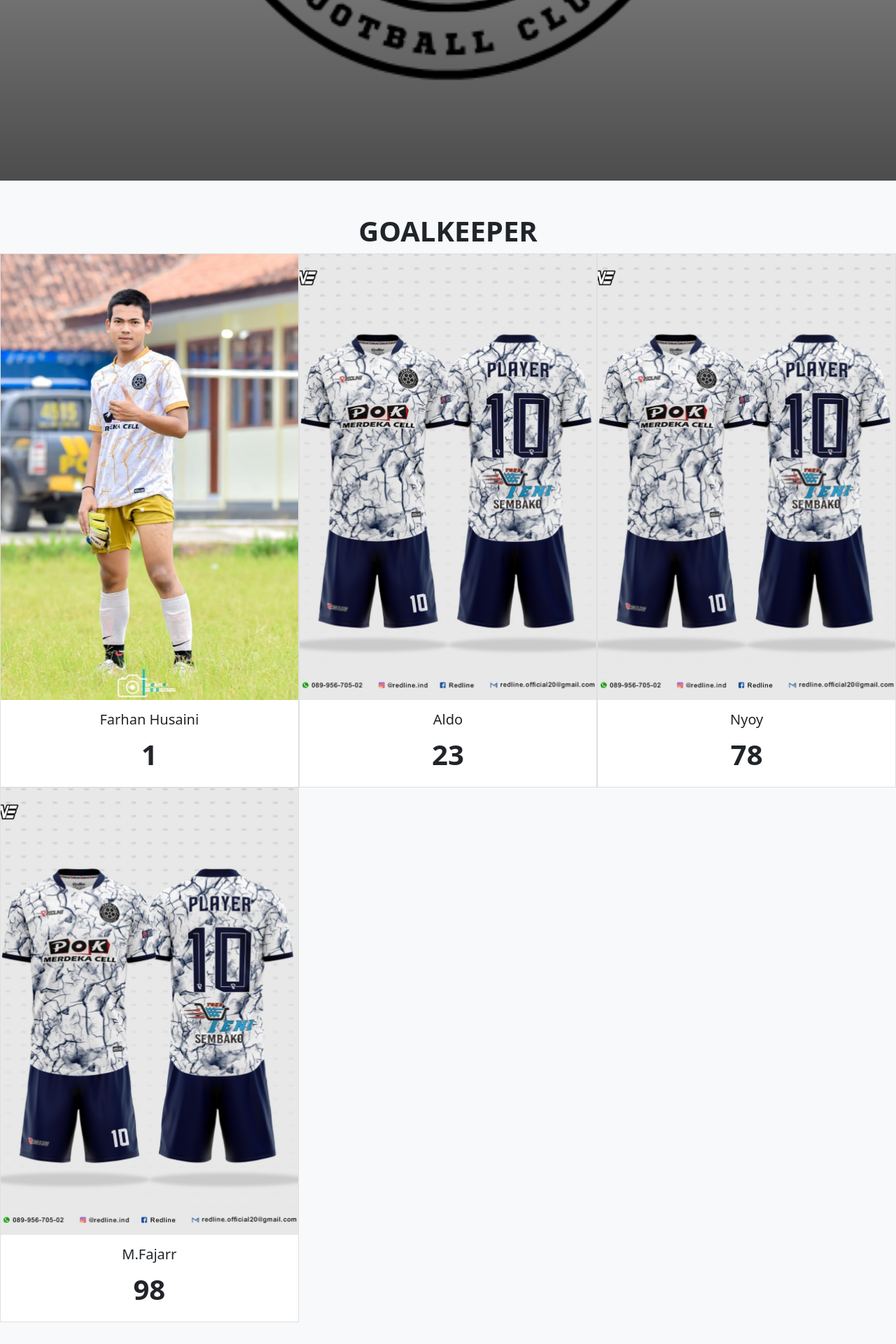
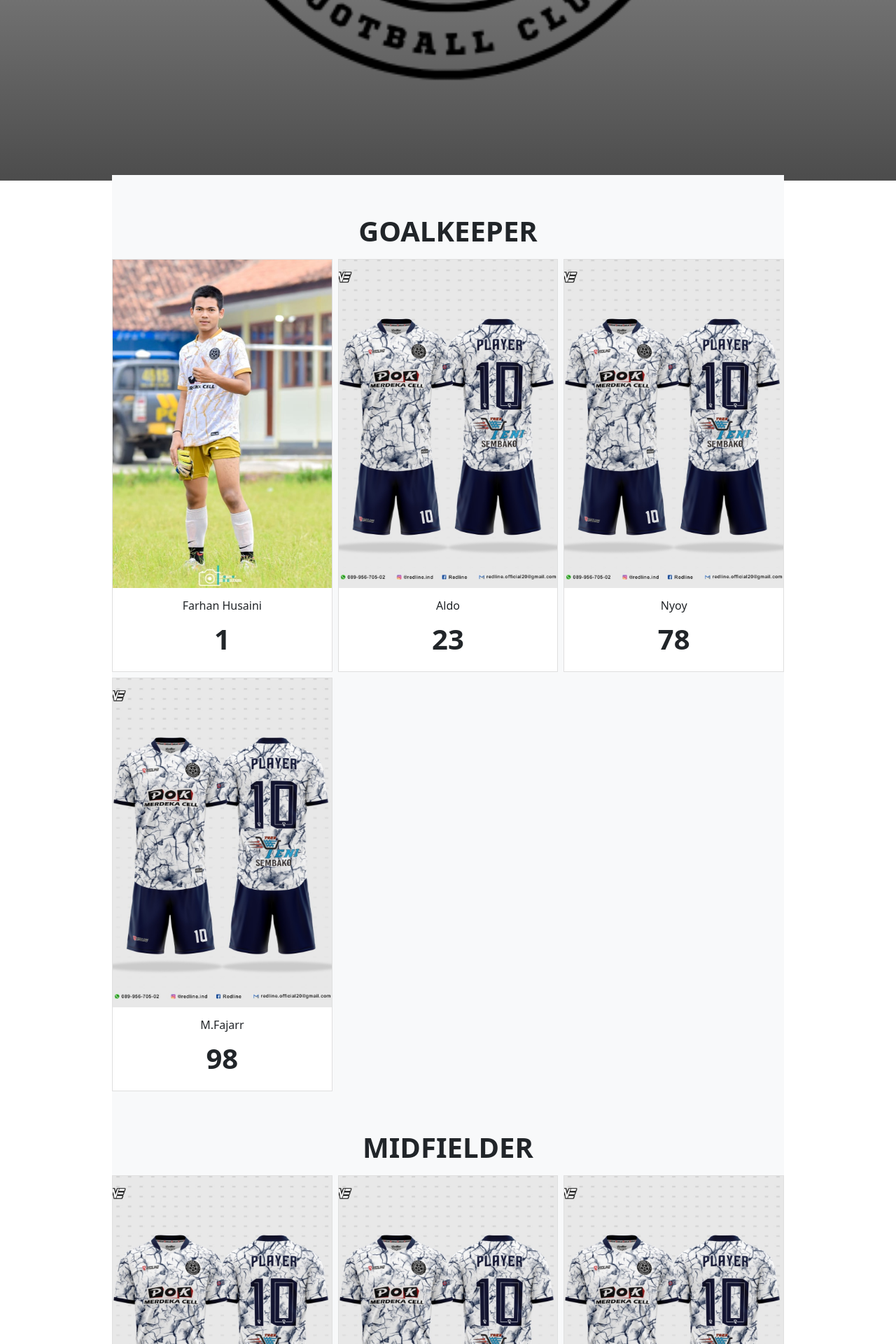
Before and after one commit to tesafc/www2, a Jekyll site: the page built from players.html, in a window 1280 px wide. Shown: the part 462-2382 px from the top of the page at 70% size. Built offline with Jekyll 4.4.1, drawn with Linux system fonts in a browser that asks for light colours.

Commit message:
Update players.html

```diff
--- a/players.html
+++ b/players.html
@@ -4,8 +4,8 @@ title: Players
 image: /assets/img/logo-2.png
 ---
 
-<div class="container-fluid px-0 bg-light">
-  <div class="row row-cols-2 row-cols-md-3 g-0">
+<div class="container px-0 bg-light">
+  <div class="row row-cols-2 row-cols-md-3 g-2">
   {% assign roles = site.data.players | group_by:"role" %}
   {% for role in roles %}
     <h1 class="d-block w-100 pt-5 text-uppercase text-center fw-bold">{{ role.name }}</h1>
@@ -18,9 +18,9 @@ image: /assets/img/logo-2.png
           <img src="/assets/img/pp/default-pp.jpg" class="rounded-0">
         {% endif %}
         <div class="card-body">
-          <h5 class="card-title text-center text-capitalize">
+          <h6 class="card-title text-center text-capitalize">
             {% if player.profile-link %}<a href="{{ player.profile-link }}" class="stretched-link link-dark text-decoration-none">{{ player.name }}</a>{% else %}{{ player.name }}{% endif %}
-          </h5>
+          </h6>
           <p class="card-text text-center fs-1 fw-bold">{{ player.no-punggung }}</p>
         </div>
       </div>
```
